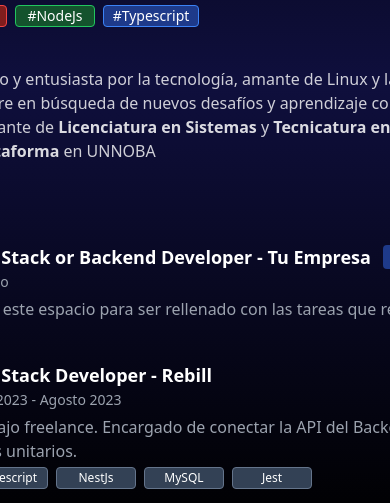
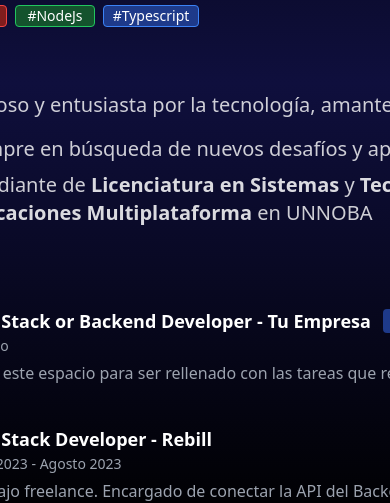
Before and after one commit to noisyBrain/portfolio, an Astro site: page / in a window 390 px wide. Shown: the part 363-866 px from the top of the page. Built offline with nearby package versions, Linux system fonts and the light colour scheme; Astro itself is replaced by a stand-in of ours.

Commit message:
refactor(description): improved font size on mobile versions

```diff
--- a/src/components/Description.astro
+++ b/src/components/Description.astro
@@ -1,3 +1,3 @@
-<p class="text-l text-white/80">👨 Curioso y entusiasta por la tecnología, amante de Linux y la customización</p>
-<p class="text-l text-white/80">🔎 Siempre en búsqueda de nuevos desafíos y aprendizaje continuo</p>
-<p class="text-l text-white/80">📚 Estudiante de <strong class="text-white/85">Licenciatura en Sistemas</strong> y <strong class="text-white/85">Tecnicatura en Diseño y Desarrollo de Aplicaciones Multiplataforma</strong> en UNNOBA</p>
+<p class="text-xl md:text-l text-white/80 mt-6 mb-2">👨 Curioso y entusiasta por la tecnología, amante de Linux y la customización</p>
+<p class="text-xl md:text-l text-white/80 mt-2">🔎 Siempre en búsqueda de nuevos desafíos y aprendizaje continuo</p>
+<p class="text-xl md:text-l text-white/80 mt-2">📚 Estudiante de <strong class="text-white/85">Licenciatura en Sistemas</strong> y <strong class="text-white/85">Tecnicatura en Diseño y Desarrollo de Aplicaciones Multiplataforma</strong> en UNNOBA</p>
```
